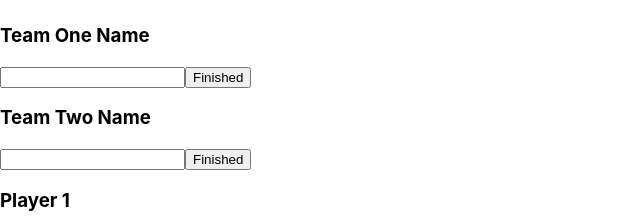
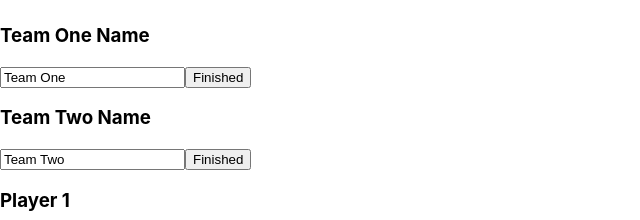
Before and after one commit to Nelboh/technical-challenge, a React (Create React App) app: page / in a window 1280 px wide. Shown: the part 146-366 px from the top of the page, without its empty margins (0-640 px from the left). Built offline with nearby package versions, Linux system fonts and the light colour scheme.

Commit message:
Team name inputs now hold placeholder names, and push Team One or Team Two if no custom name is entered

```diff
--- a/src/components/Lists/Lists.js
+++ b/src/components/Lists/Lists.js
@@ -9,6 +9,8 @@ class Lists extends Component {
 
         this.state = {
             settingsComplete: true,
+            teamAName: store.getState().teamAName,
+            teamBName: store.getState().teamBName,
         };
 
         this.handleOpenSettings = this.handleOpenSettings.bind(this);
--- a/src/components/TeamDetails/TeamDetails.js
+++ b/src/components/TeamDetails/TeamDetails.js
@@ -9,8 +9,8 @@ class TeamDetails extends React.Component {
         super(props);
 
         this.state = {
-            teamAName: "",
-            teamBName: "",
+            teamAName: store.getState().teamAName,
+            teamBName: store.getState().teamBName,
         };
 
         this.handleTeamAName = this.handleTeamAName.bind(this);
@@ -22,7 +22,12 @@ class TeamDetails extends React.Component {
     }
 
     handleTeamAName = (e) => {
-        this.setState({ teamAName: e.currentTarget.value });
+        let defaultTeamAName = "Team One";
+        if (e.currentTarget.value === "") {
+            this.setState({ teamAName: defaultTeamAName })
+        } else {
+            this.setState({ teamAName: e.currentTarget.value });
+        }
     }
 
     handleSubmitTeamA = (e) => {
@@ -32,7 +37,12 @@ class TeamDetails extends React.Component {
     }
 
     handleTeamBName = (e) => {
-        this.setState({ teamBName: e.currentTarget.value });
+        let defaultTeamBName = "Team Two";
+        if (e.currentTarget.value === "") {
+            this.setState({ teamBName: defaultTeamBName })
+        } else {
+            this.setState({ teamBName: e.currentTarget.value });
+        }
     }
 
     handleSubmitTeamB = (e) => {
@@ -47,12 +57,18 @@ class TeamDetails extends React.Component {
                 <h1>Set Team Names</h1>
 
                 <h3>Team One Name</h3>
-                <input onChange={this.handleTeamAName} />
+                <input
+                    onChange={this.handleTeamAName}
+                    defaultValue={this.state.teamAName}
+                />
 
                 <button onClick={this.handleSubmitTeamA}>Finished</button>
 
                 <h3>Team Two Name</h3>
-                <input onChange={this.handleTeamBName} />
+                <input
+                    onChange={this.handleTeamBName}
+                    defaultValue={this.state.teamBName}
+                />
 
                 <button onClick={this.handleSubmitTeamB}>Finished</button>
 
--- a/src/data/initial.js
+++ b/src/data/initial.js
@@ -6,9 +6,9 @@ const initial = {
 
     "teamB": [],
 
-    "teamAName": "",
+    "teamAName": "Team One",
 
-    "teamBName": "",
+    "teamBName": "Team Two",
 
 };
 
```
Also changed, not shown: 1 other file (tests, documents, lock files or other folders).
